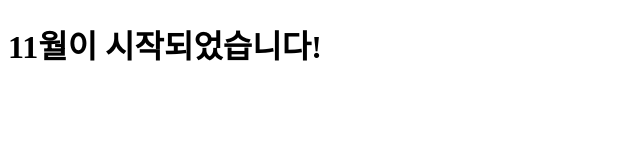
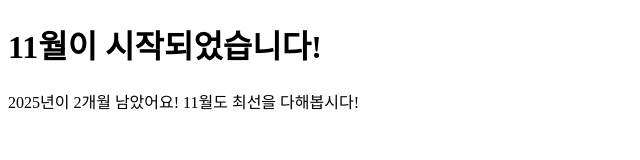
Before and after one commit to danajung38/bombom, a plain HTML site: page index.html in a window 1280 px wide. Shown: the whole page, without its empty margins (0-640 px from the left). Drawn offline with Linux system fonts and the light colour scheme.

Commit message:
Update index.html

```diff
--- a/index.html
+++ b/index.html
@@ -10,6 +10,8 @@
 
     <h1>11월이 시작되었습니다!</h1>
 
+    <p>2025년이 2개월 남았어요! 11월도 최선을 다해봅시다!</p>
+
 </body>
 
 </html>
```
